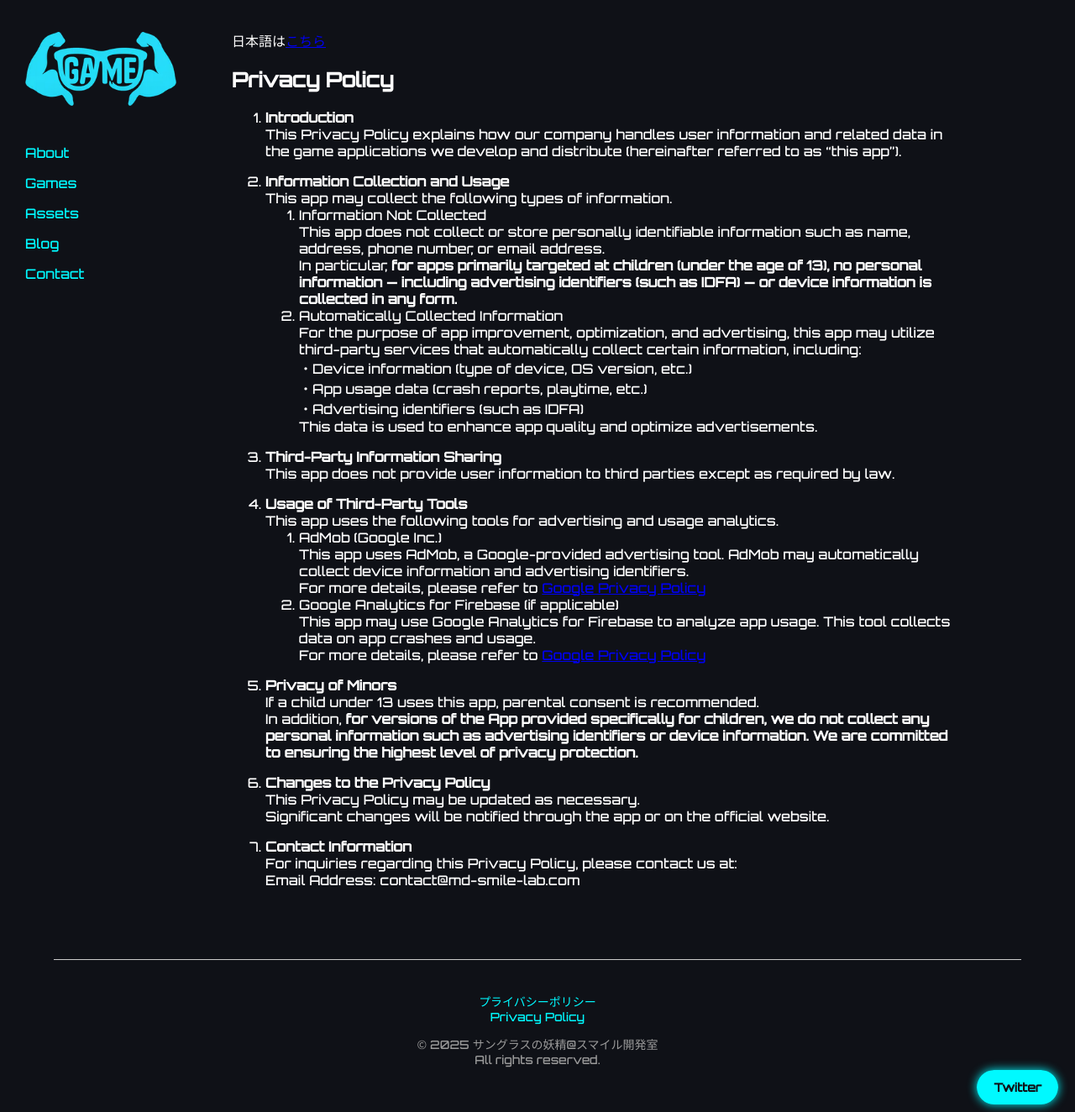
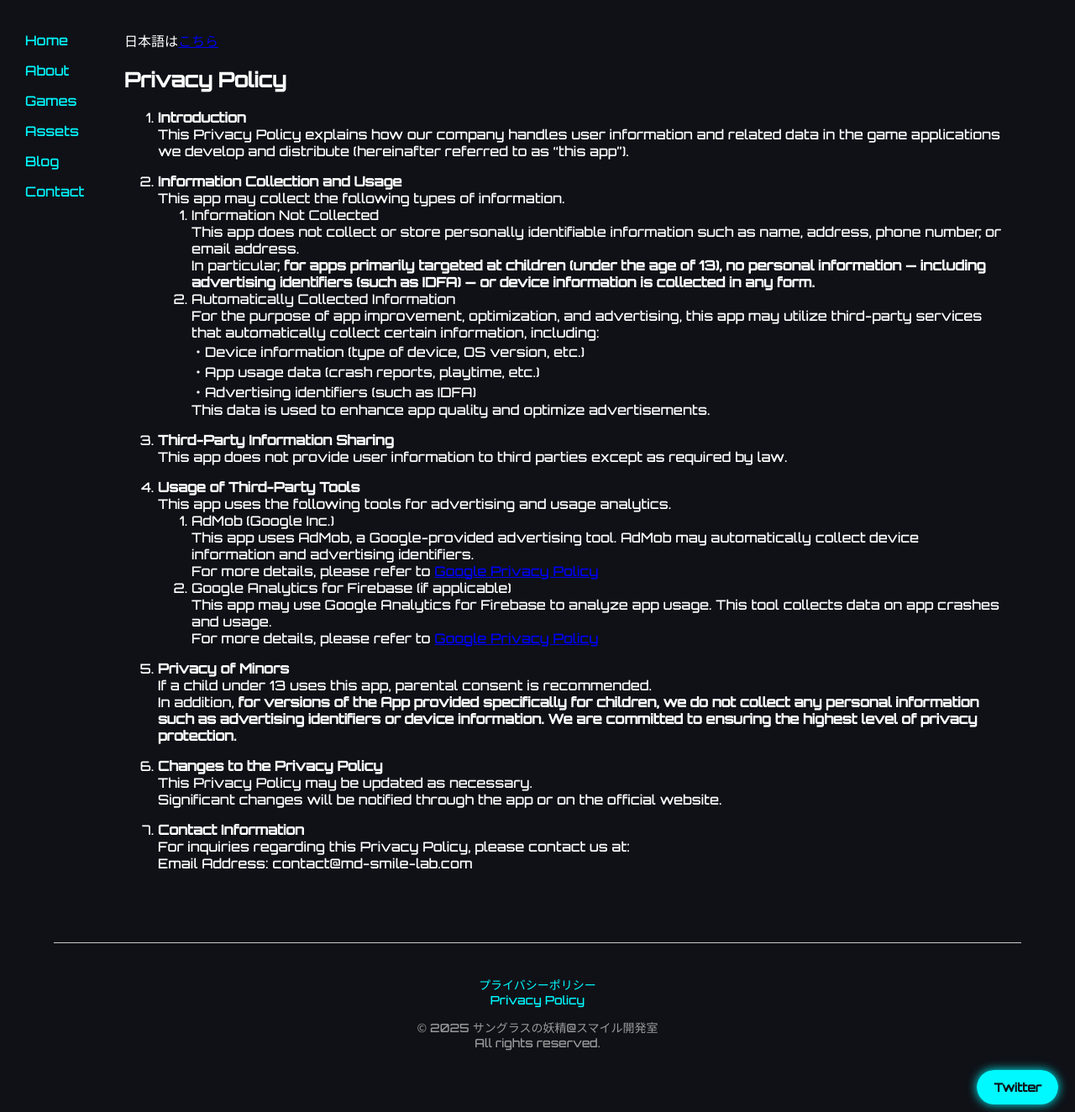
Before and after one commit to k41301175/MuscleDad-SmileLab, a Jekyll site: the page built from PrivacyPolicy_en.md, in a window 1280 px wide and 1324 px high. Shown: the whole window at 84% size. Built offline with Jekyll 4.4.1, drawn with Linux system fonts in a browser that asks for light colours.

Commit message:
change markdown view

```diff
--- a/_includes/sidebar.html
+++ b/_includes/sidebar.html
@@ -16,11 +16,12 @@
 
 <!-- PC用サイドバー -->
 <nav class="sidebar">
-  <div class="logo">
+  <div class="logo" id="logo">
     <a href="/index.html">
       <img class="logo-img" src="/static/img/Logo.webp" alt="logo">
     </a>
   </div>
+  <a id="logo_alt_text" style="display: none;" href="/index.html">Home</a>
   <a href="/about.html">About</a>
   <a href="/game.html">Games</a>
   <a href="#">Assets</a>
--- a/_layouts/markdown.html
+++ b/_layouts/markdown.html
@@ -6,3 +6,8 @@ layout: default
         {{ content }}
     </div>
 </section>
+
+<script>
+    document.getElementById("logo").style.display="none";
+    document.getElementById("logo_alt_text").style.display="";
+</script>
--- a/static/css/default.css
+++ b/static/css/default.css
@@ -393,6 +393,6 @@ body {
 }
 
 .markdown-container {
-  margin-left: 20%;
-  margin-right: 10%;
+  margin-left: 10%;
+  margin-right: 5%;
 }
```
